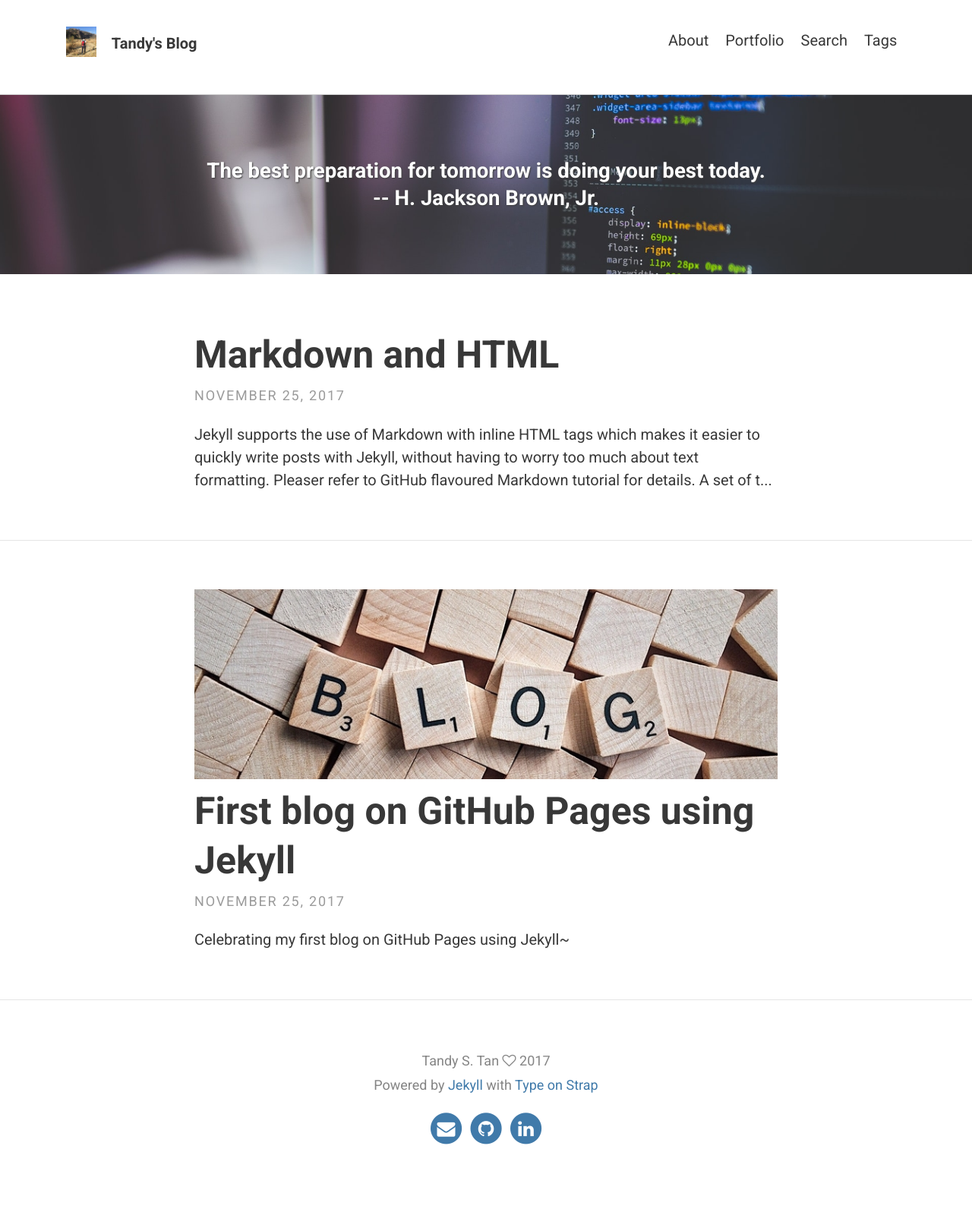
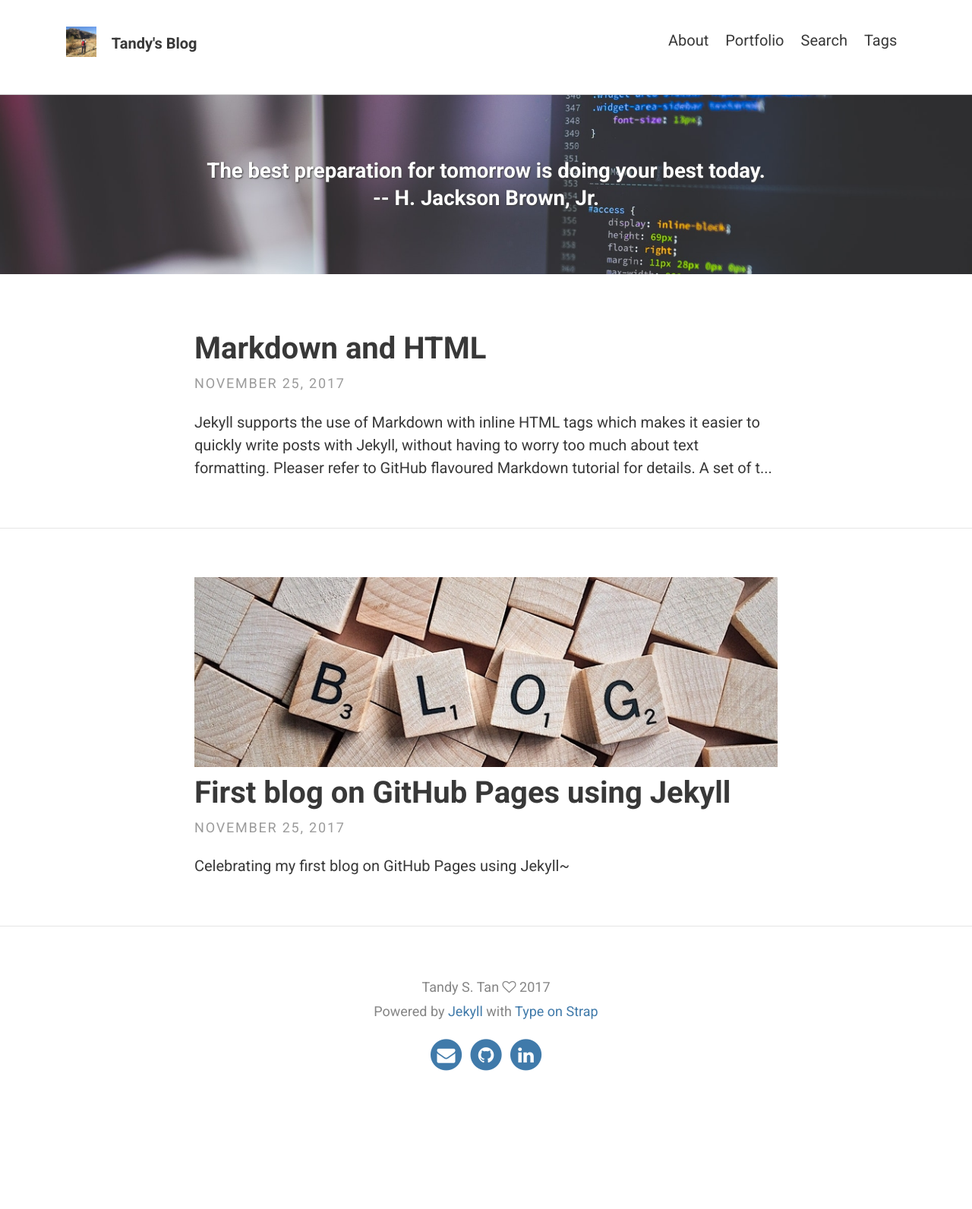
Before and after one commit to Tandysony/blog, a Jekyll site: the page built from index.html, in a window 1280 px wide. Shown: the whole page at 76% size. Built offline with Jekyll 4.4.1, drawn with Linux system fonts in a browser that asks for light colours; the list of posts is cut into pages by our own code; after the commit the page ends 1495 px from its top, so only the background shows below that.

Commit message:
* Change the head tittle to a smaller size for the home page

```diff
--- a/_layouts/home.html
+++ b/_layouts/home.html
@@ -20,11 +20,11 @@ layout: default
       {% endif %}
       <span>
           <header>
-            <h1>
+            <h2>
               <a class="post-link" href="{{ post.url | prepend: site.baseurl }}">
                 {{ post.title }}
               </a>
-            </h1>
+            </h2>
             <p class="meta">
               {{ post.date | date: "%B %-d, %Y" }}
             </p>
--- a/_sass/layouts/_posts.scss
+++ b/_sass/layouts/_posts.scss
@@ -39,6 +39,9 @@ footer {
 
 header {
     h1 {
+        margin: 0.2em 0 0.1em 0;
+    }
+    h2 {
         margin: 0.2em 0 0.1em 0;
     }
 }
```
